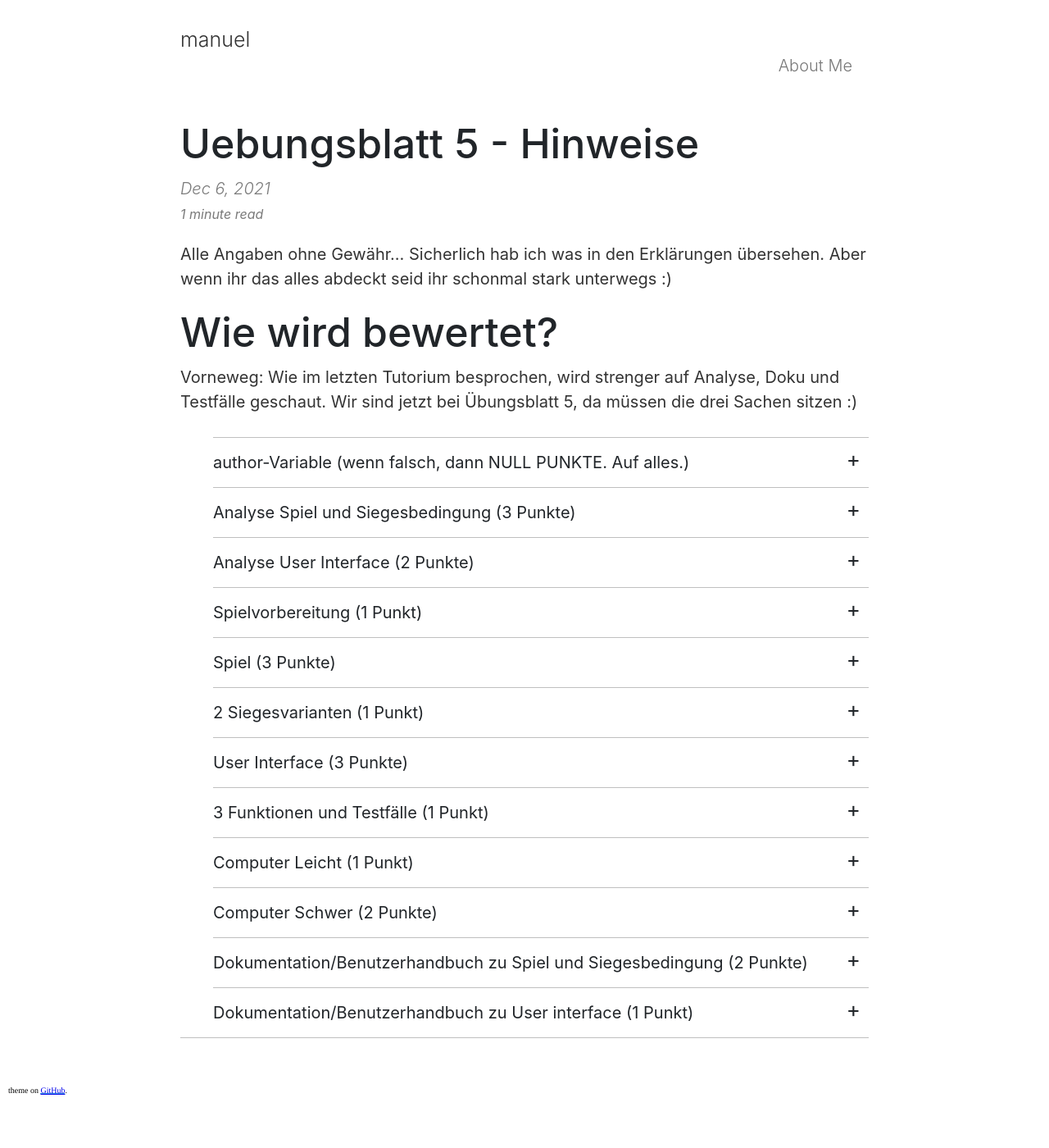
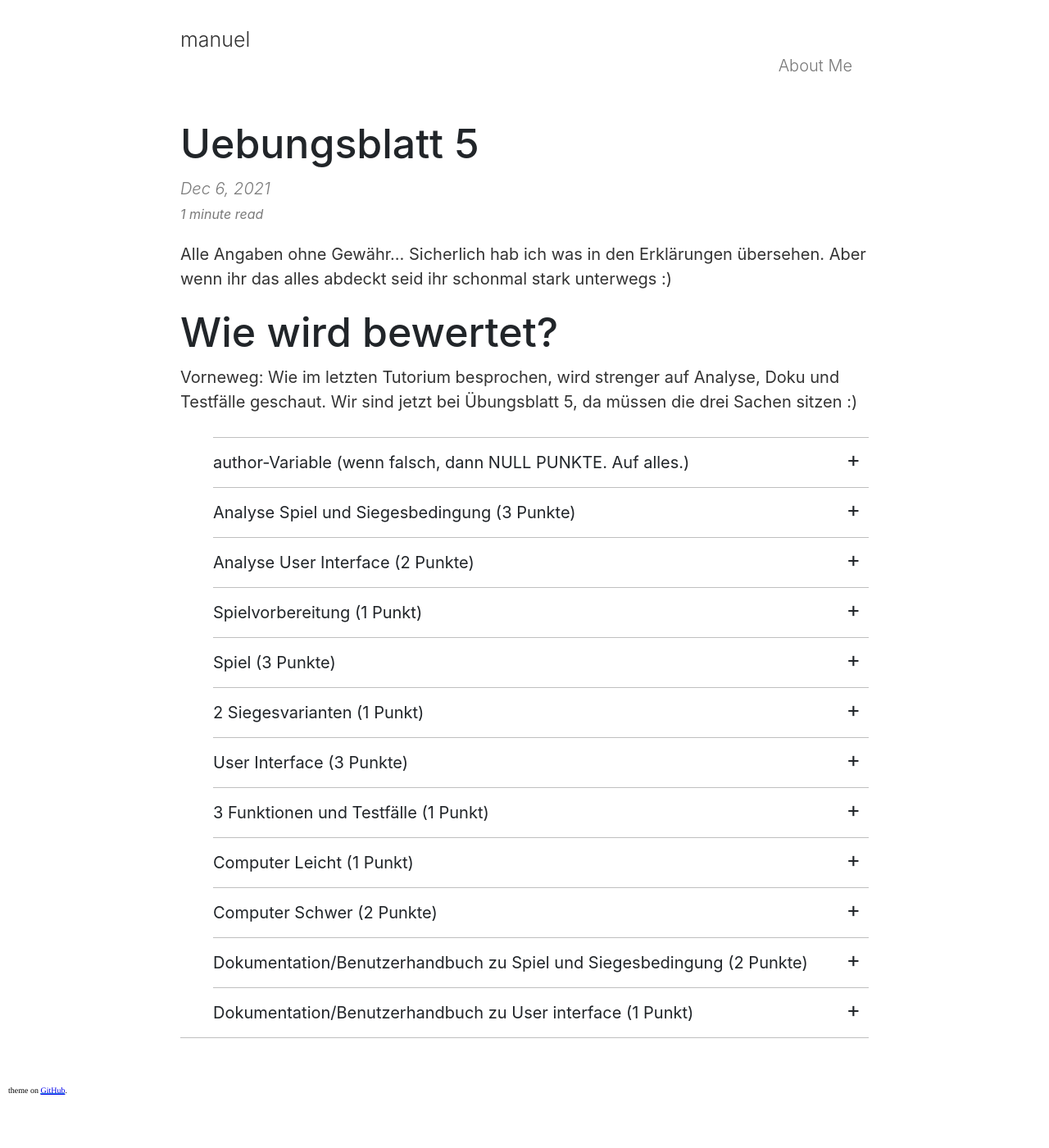
Before and after one commit to mAIRcode/mAIRcode.github.io, a Jekyll site: the page built from _posts/2021-12-06-bewertung-ue5.md, in a window 1280 px wide. Shown: the whole page at 82% size. Built offline with Jekyll 4.4.1, drawn with Linux system fonts in a browser that asks for light colours; nearby versions of some CDN libraries; some of the changed lines change nothing that is shown.

Commit message:
Update 2021-12-06-bewertung-ue5.md

```diff
--- a/_posts/2021-12-06-bewertung-ue5.md
+++ b/_posts/2021-12-06-bewertung-ue5.md
@@ -1,5 +1,6 @@
 ---
-title: Uebungsblatt 5 - Hinweise
+title: Uebungsblatt 5
+subtitle: Bewertung Gr. 11 und Gr.21 EPR
 author: Manuel
 layout: post
 permalink: /7f79640ab8/  # sha256(Übungsblatt 5 - Hinweise)[:10]
```
